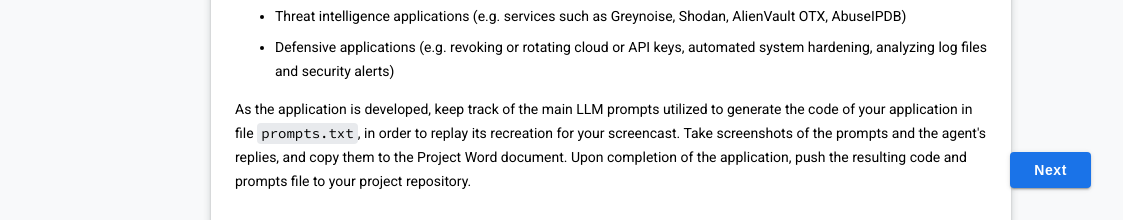
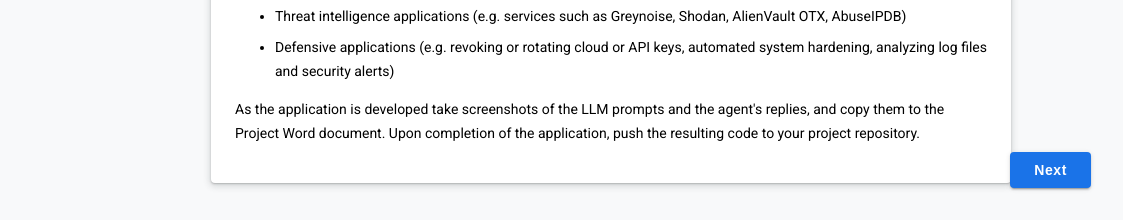
Before and after one commit to icardei/gensec-web, a plain HTML site: page labs/G10.3_final/index.html in a window 1280 px wide. Shown: the part 580-800 px from the top of the page, 157-1280 px from the left. Drawn offline with Linux system fonts and the light colour scheme.

Commit message:
G10.3_final updates

```diff
--- a/labs/G10.3_final/index.html
+++ b/labs/G10.3_final/index.html
@@ -35,11 +35,9 @@ git push</code></pre>
 <li>Threat intelligence applications (e.g. services such as Greynoise, Shodan, AlienVault OTX, AbuseIPDB)</li>
 <li>Defensive applications (e.g. revoking or rotating cloud or API keys, automated system hardening, analyzing log files and security alerts)</li>
 </ul>
-<p>As the application is developed, keep track of the main LLM prompts utilized to generate the code of your
-    application in file <code>prompts.txt</code>, in order to replay its recreation for your screencast.
-    Take screenshots of the prompts and the agent's replies, and copy them to the Project Word document.
-    Upon completion of the application, push the resulting code and prompts file
-    to your project repository.
+<p>As the application is developed take screenshots of the LLM prompts and the agent's replies,
+    and copy them to the Project Word document.
+    Upon completion of the application, push the resulting code to your project repository.
 </p>
 
 </google-codelab-step>
@@ -105,7 +103,7 @@ git push</code></pre>
 </td></tr>
 <tr><td colspan="1" rowspan="1"><p>Walkthrough of source code via git commits shown on Gitlab. (Quantity of submitted code explained minus the quantity of submitted code not explained)</p>
 </td></tr>
-<tr><td colspan="1" rowspan="1"><p>Instructions followed properly including PDF file format,
+<tr><td colspan="1" rowspan="1"><p>Instructions followed properly, including PDF file format,
     code submission in the specified repository files, sequencing and length of screencast.</p>
 </td></tr>
 </table>
```
Also changed, not shown: labs/G09.2_VulnerabilityTools/index.html (+6 -0 lines), 1 other file.
